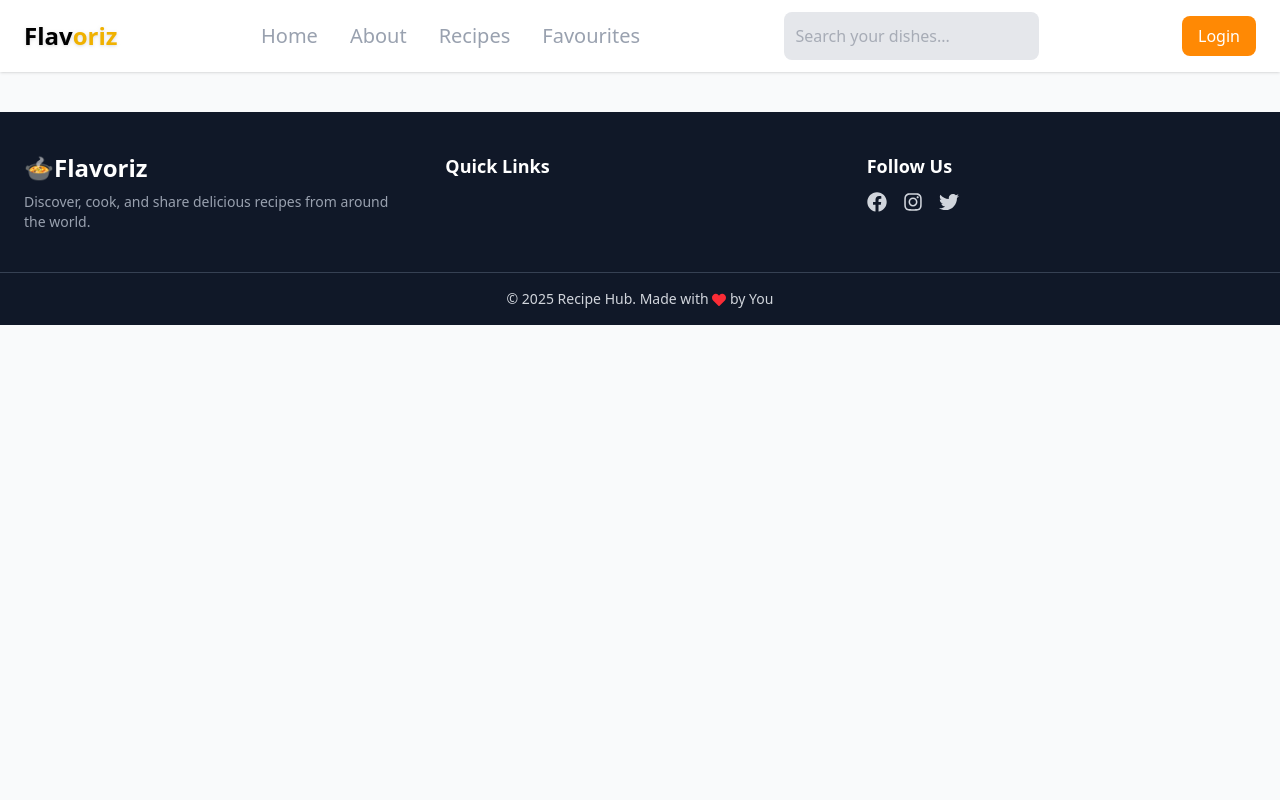
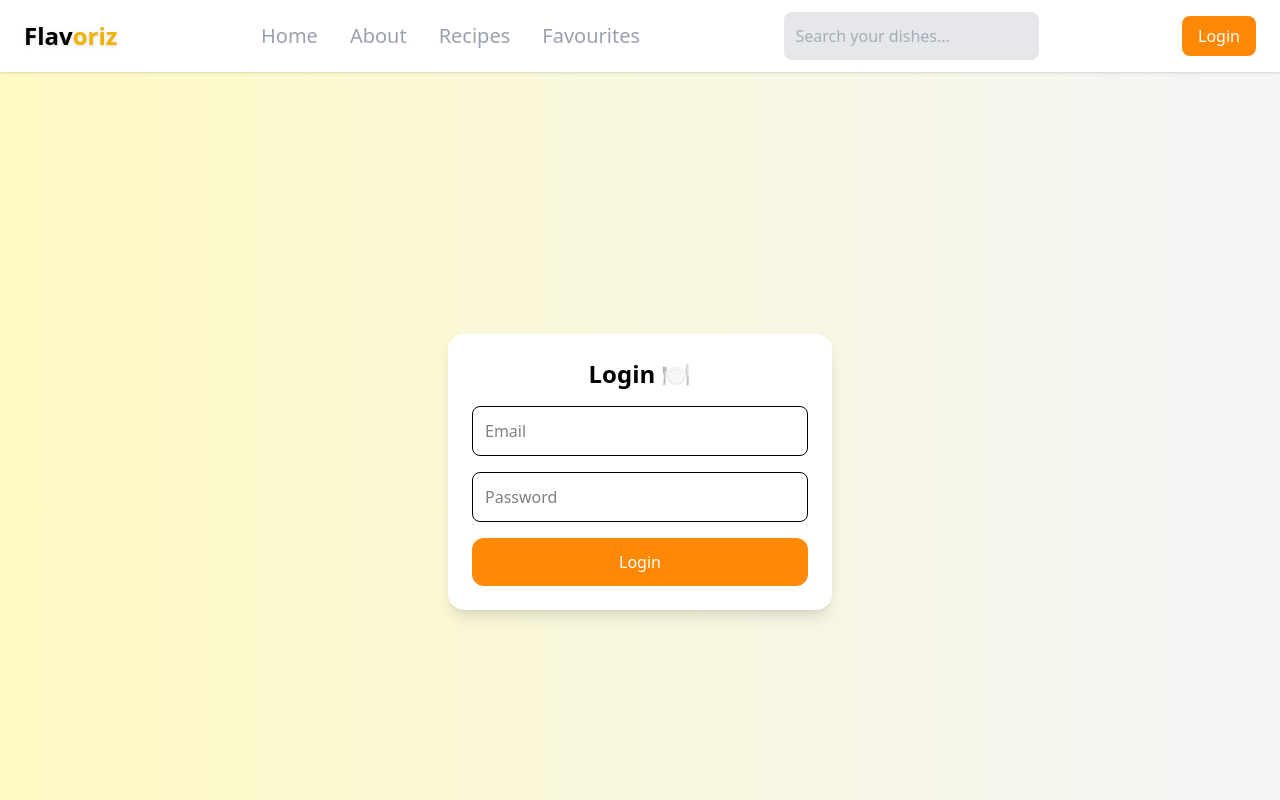
Before and after one commit to Aysha-Kader/Mini-frontend-project, a React (Vite) app: page /login in a window 1280 px wide. Shown: the top 800 px of the page. Built offline with nearby package versions, Linux system fonts and the light colour scheme.

Commit message:
login added

```diff
--- a/src/App.jsx
+++ b/src/App.jsx
@@ -7,6 +7,7 @@ import RecipieDetailsPage from "./pages/RecipieDetailsPage";
 import AddRecipe from "./pages/AddRecipe";
 import Favourites from './pages/Favourites';
 import Footer from "./components/Footer"
+import Login from "./pages/Login"
 
 export default function App() {
   return (
@@ -21,6 +22,7 @@ export default function App() {
             <Route path="/recipes/:id" element={<RecipieDetailsPage/>}/>
             <Route path="/add-recipe" element={<AddRecipe />} />
             <Route path="/favourites" element={<Favourites />} />
+            <Route path="/login" element={<Login/>}/>
 
            </Routes>
            <Footer />
--- a/src/components/Navbar.jsx
+++ b/src/components/Navbar.jsx
@@ -2,8 +2,14 @@ import React, { useState } from "react";
 import { useNavigate } from "react-router-dom";
 import { HiMenu } from "react-icons/hi";
 import { IoClose } from "react-icons/io5";
+import {useDispatch,useSelector} from "react-redux";
+import {logout} from "../data/authSlice";
 
 const Navbar = () => {
+  const dispatch=useDispatch();
+  const {isLoggedIn,user}=
+    useSelector(state=>state.auth);
+
   const [isOpen, setIsOpen] = useState(false);
   const navigate = useNavigate();
 
@@ -84,9 +90,27 @@ const Navbar = () => {
         </div>
 
         {/*login */}
-        <button className="hidden md:block bg-orange-400 text-white px-4 py-2 rounded-lg transform transition duration-300 hover:bg-orange-600 hover:scale-105">
+       {isLoggedIn ? (
+  <div className="hidden md:flex items-center gap-3">
+    <span className="text-sm text-gray-500">
+      {user?.email}
+    </span>
+    <button
+      onClick={() => dispatch(logout())}
+      className="bg-red-500 text-white px-4 py-2 rounded-lg hover:bg-red-600"
+    >
+      Logout
+    </button>
+  </div>
+) : (
+  <button
+    onClick={() => navigate("/login")}
+    className="hidden md:block bg-orange-400 text-white px-4 py-2 rounded-lg hover:bg-orange-600"
+  >
     Login
   </button>
+)}
+
       </nav>
 
       {/*mobile */}
@@ -129,11 +153,27 @@ const Navbar = () => {
           </li>
 
          <button
-            onClick={() => setIsOpen(false)}
-            className="bg-orange-400 rounded-lg p-2 text-white transform transition hover:bg-orange-600 hover:scale-105 cursor-pointer"
+  onClick={() => {
+    setIsOpen(false);
+    navigate("/login");
+  }}
+  className="bg-orange-400 rounded-lg p-2 text-white hover:bg-orange-600"
 >
   Login
 </button>
+{isLoggedIn && (
+  <button
+    onClick={() => {
+      dispatch(logout());
+      setIsOpen(false);
+    }}
+    className="bg-red-500 rounded-lg p-2 text-white hover:bg-red-600"
+  >
+    Logout
+  </button>
+)}
+
+
         </div>
       )}
     </header>
--- a/src/data/Store.js
+++ b/src/data/Store.js
@@ -1,9 +1,11 @@
 import { configureStore } from "@reduxjs/toolkit";
 import recipeReducer from "../data/recipeSlice";
+import authReducer from "../data/authSlice";
 
 export const store = configureStore({
   reducer: {
     recipes: recipeReducer,
+    auth: authReducer,
   },
 });
 
--- /dev/null
+++ b/src/data/authSlice.js
@@ -0,0 +1,24 @@
+import { createSlice } from "@reduxjs/toolkit";
+
+const authSlice = createSlice({
+  name: "auth",
+  initialState: {
+    isLoggedIn: false,
+    user: null,
+  },
+
+  reducers: {
+    login: (state, action) => {
+      state.isLoggedIn = true;
+      state.user = action.payload; // {email}
+    },
+
+    logout: (state) => {
+      state.isLoggedIn = false;
+      state.user = null;
+    },
+  },
+});
+
+export const { login, logout } = authSlice.actions;
+export default authSlice.reducer;
--- a/src/data/recipeSlice.js
+++ b/src/data/recipeSlice.js
@@ -32,14 +32,14 @@ export const fetchRecipeById = createAsyncThunk(
   }
 );
 
-const recipeMetadata={
-  "52772":{cookTime:25,difficulty:"Easy",diet:"Non-veg"},
-  "52884":{cookTime:25,difficulty:"Medium",diet:"veg"},
+const recipieMetadata={
+  "53322":{cookTime:10,difficulty:"Easy",diet:"Non-veg"},
+  "53324":{cookTime:10,difficulty:"Medium",diet:"Veg"},
 
 
-  "52768":{cookTime:35,difficulty:"Easy",diet:"Non-veg"},
-  "52893":{cookTime:25,difficulty:"Hard",diet:"Non-veg"},
-  "52918":{cookTime:25,difficulty:"Hard",diet:"Non-veg"},
+  "53245":{cookTime:35,difficulty:"Easy",diet:"Non-veg"},
+  "53265":{cookTime:25,difficulty:"Hard",diet:"Non-veg"},
+  "52918":{cookTime:45,difficulty:"Hard",diet:"Non-veg"},
 }
 
 const recipeSlice = createSlice({
--- a/src/pages/AddRecipe.jsx
+++ b/src/pages/AddRecipe.jsx
@@ -1,11 +1,21 @@
-import { useState } from "react";
+import { useState ,useEffect} from "react";
 import { useDispatch } from "react-redux";
 import { addRecipe } from "../data/recipeSlice";
-import { useNavigate } from "react-router-dom";
+import { useNavigate,Navigate } from "react-router-dom";
+import { useSelector } from "react-redux";
 
 const AddRecipe = () => {
+const isLoggedIn = useSelector(state => state.auth.isLoggedIn);
+
+
   const dispatch = useDispatch();
   const navigate = useNavigate();
+
+   if (!isLoggedIn) {
+   return<Navigate to="/login" replace/>;
+  }
+
+
 
   const [recipe, setRecipe] = useState({
     name: "",
--- a/src/pages/Login.jsx
+++ b/src/pages/Login.jsx
@@ -0,0 +1,55 @@
+import { useState } from "react";
+import { useDispatch } from "react-redux";
+import { login } from "../data/authSlice";
+import { useNavigate } from "react-router-dom";
+
+const Login = () => {
+  const dispatch = useDispatch();
+  const navigate = useNavigate();
+
+  const [email, setEmail] = useState("");
+  const [password, setPassword] = useState("");
+
+  const handleSubmit = (e) => {
+    e.preventDefault();
+
+    // DUMMY LOGIN
+    dispatch(login({ email }));
+    navigate("/");
+  };
+
+  return (
+    <div className="min-h-screen flex items-center justify-center bg-gradient-to-r from-yellow-100 to-gray-100">
+      <form
+        onSubmit={handleSubmit}
+        className="bg-white p-6 rounded-2xl shadow-lg w-full max-w-sm space-y-4"
+      >
+        <h2 className="text-2xl font-bold text-center">Login 🍽️</h2>
+
+        <input
+          type="email"
+          placeholder="Email"
+          className="w-full p-3 border rounded-lg"
+          value={email}
+          onChange={(e) => setEmail(e.target.value)}
+          required
+        />
+
+        <input
+          type="password"
+          placeholder="Password"
+          className="w-full p-3 border rounded-lg"
+          value={password}
+          onChange={(e) => setPassword(e.target.value)}
+          required
+        />
+
+        <button className="w-full bg-orange-400 text-white py-3 rounded-xl hover:bg-orange-500 transition">
+          Login
+        </button>
+      </form>
+    </div>
+  );
+};
+
+export default Login;
```
Lines whose indentation alone changed are shown as unchanged.
